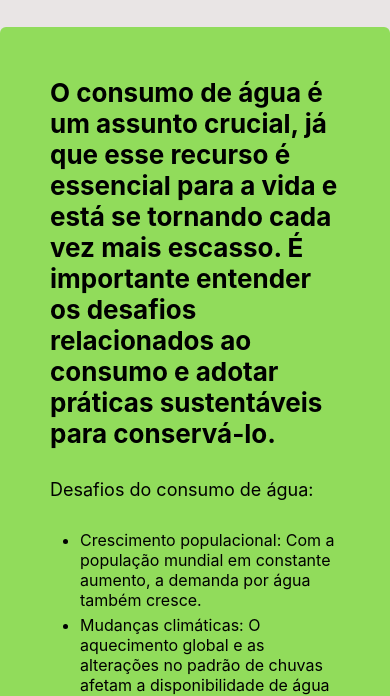
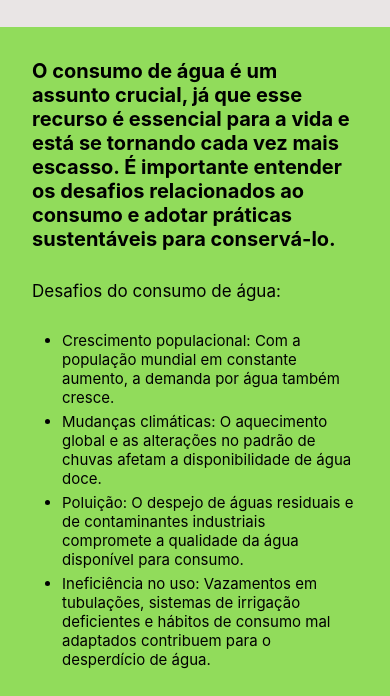
Before and after one commit to gabriellglrs/trabalho-faculdade, a plain HTML site: page agua.html in a window 390 px wide. Shown: the part 153-849 px from the top of the page. Drawn offline with Linux system fonts and the light colour scheme.

Commit message:
responsivov3

```diff
--- a/css/_main1.scss
+++ b/css/_main1.scss
@@ -1,47 +1,88 @@
-.main1{
-    width: 100%;
-    max-width: 124.6rem;
-    padding: 5rem;
-    margin: 0 auto;
+@import "mixins";
+.main1 {
+    padding: 32px;
     background: #91dc5b;
-    border-radius: 6px;
-    h2{
+    h2 {
         text-align: left;
         font-size: 26px;
     }
-    p{
+    p {
         font-size: 18px;
         margin-top: 30px;
         margin-bottom: 30px;
         font-weight: 400;
     }
-    ul{
+    ul {
         font-size: 16px;
         margin-top: 15px;
         margin-bottom: 30px;
         margin-left: 30px;
-        li{
+        li {
             list-style: outside;
             margin-bottom: 5px;
         }
     }
-    .li{
+    .li {
         margin-left: 40px;
     }
-    .decimal{
+    .decimal {
         list-style: decimal;
     }
-
+    @include responsivo(900px) {
+        h2 {
+            font-size: 24px;
+        }
+        p {
+            font-size: 19px;
+        }
+        ul {
+            font-size: 17px;
+        }
+    }
+    @include responsivo(430px) {
+        h2 {
+            font-size: 20px;
+        }
+        p {
+            font-size: 17px;
+        }
+        ul {
+            font-size: 15px;
+        }
+    }
 }
-.iframe{
+.iframe {
     margin-top: 50px;
     margin-bottom: 50px;
-
     display: flex;
     justify-content: center;
     gap: 80px;
-
+    @include responsivo(900px) {
+        flex-direction: column;
+        align-items: center;
+        gap: 30px;
+        margin-top: 30px;
+        margin-bottom: 30px;
+    }
+    @include responsivo(430px) {
+        gap: 20px;
+        margin-top: 20px;
+        margin-bottom: 20px;
+        iframe {
+            width: 400px;
+            height: 300px;
+        }
+    }
+    @include responsivo(390px) {
+        gap: 20px;
+        margin-top: 20px;
+        margin-bottom: 20px;
+        iframe {
+            width: 330px;
+            height: 280px;
+        }
+    }
 }
-a{
+a {
     color: darkgoldenrod;
 }
```
Also changed, not shown: agua.html (+1 -1 lines), css/style.css, 1 other file.
